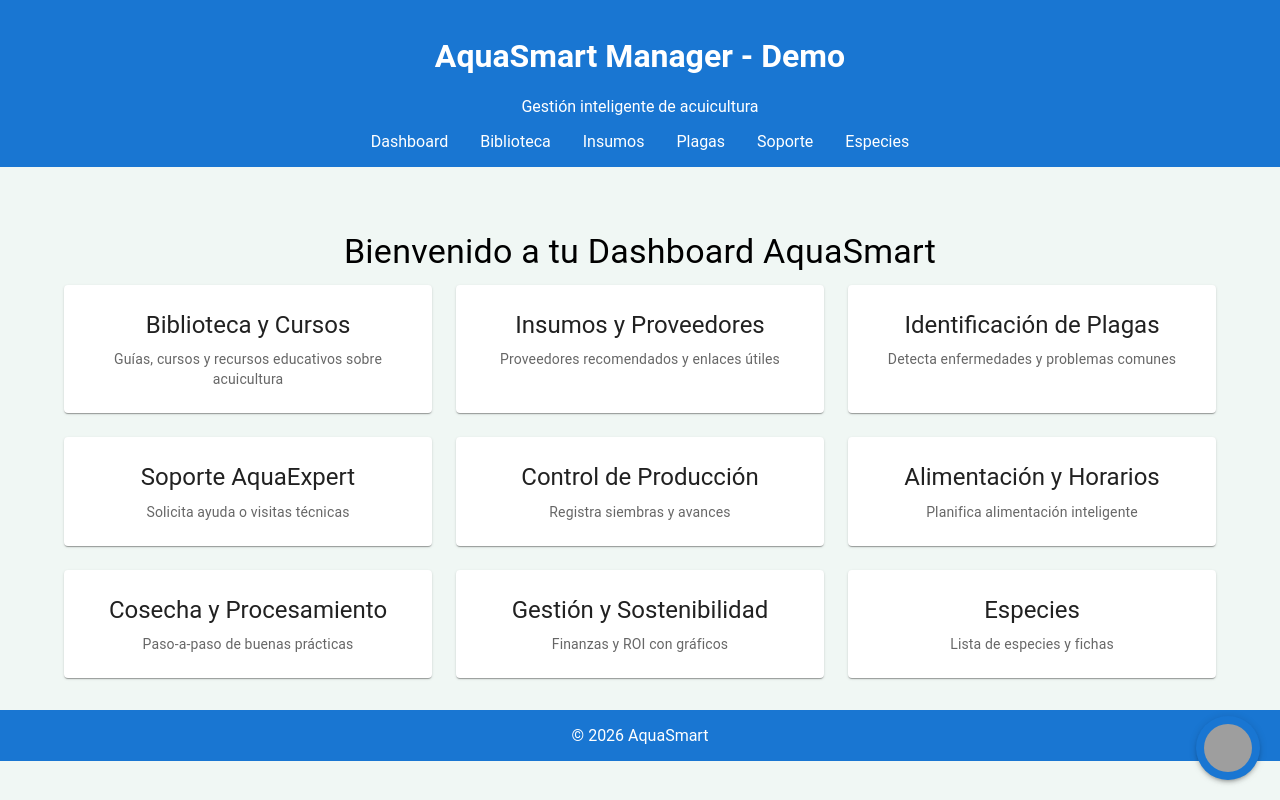
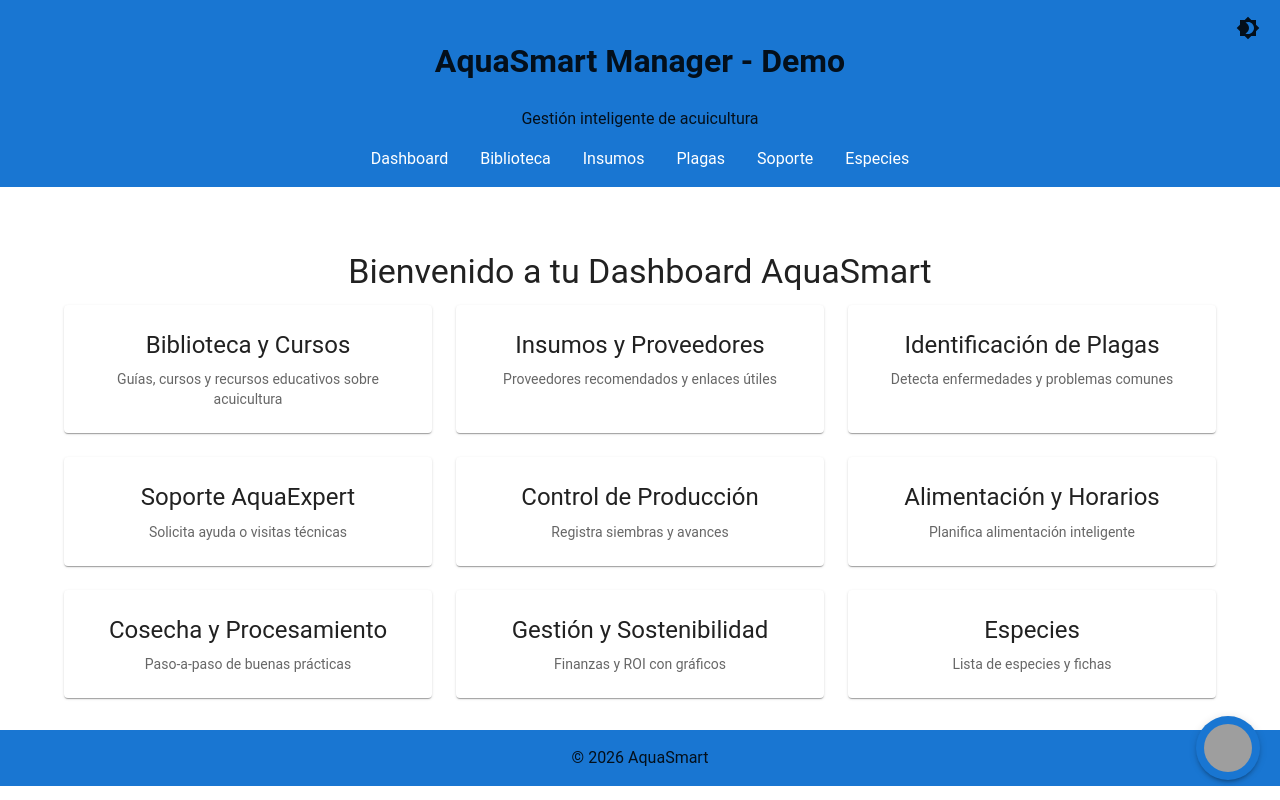
Before and after one commit to Fabianco-ux/aquasmart, a React (Vite) app: page / in a window 1280 px wide. Built offline with nearby package versions, Linux system fonts and the light colour scheme; grey boxes are pictures that could not be loaded.

Commit message:
feat(theme): modo oscuro global con texto aquamarina y toggle sol/luna

```diff
--- a/src/App.tsx
+++ b/src/App.tsx
@@ -1,6 +1,10 @@
 import { Routes, Route, Link } from 'react-router-dom'
+import { IconButton } from '@mui/material'
+import Brightness7Icon from '@mui/icons-material/Brightness7'
+import Brightness4Icon from '@mui/icons-material/Brightness4'
 import ChatbotWidget from './components/ChatbotWidget'
 import { ChatbotProvider } from './context/ChatbotContext'
+import { ThemeProvider, useThemeMode } from './context/ThemeContext'
 import Dashboard from './pages/Dashboard'
 import Biblioteca from './pages/Biblioteca'
 import Insumos from './pages/Insumos'
@@ -14,14 +18,16 @@ import Especies from './pages/Especies'
 import SpeciesPage from './pages/SpeciesPage'
 
 function App() {
+  const { darkMode, toggleTheme } = useThemeMode()
   return (
     <ChatbotProvider>
-    <div style={{ fontFamily: 'Roboto, sans-serif', minHeight: '100vh', background: '#f0f7f4' }}>
+    <div style={{ fontFamily: 'Roboto, sans-serif', minHeight: '100vh' }}>
       <header style={{
         background: '#1976d2',
-        color: 'white',
+        color: 'inherit',
         padding: '1rem',
-        textAlign: 'center'
+        textAlign: 'center',
+        position: 'relative'
       }}>
         <h1>AquaSmart Manager - Demo</h1>
         <p>Gestión inteligente de acuicultura</p>
@@ -33,6 +39,11 @@ function App() {
           <Link to="/soporte" style={{ color: 'white', margin: '0 1rem' }}>Soporte</Link>
           <Link to="/especies" style={{ color: 'white', margin: '0 1rem' }}>Especies</Link>
         </nav>
+        <div style={{ position: 'absolute', top: 8, right: 12 }}>
+          <IconButton aria-label="Toggle theme" onClick={toggleTheme} color="inherit">
+            {darkMode ? <Brightness7Icon /> : <Brightness4Icon />}
+          </IconButton>
+        </div>
       </header>
 
       <main style={{ padding: '2rem' }}>
@@ -53,7 +64,7 @@ function App() {
       </main>
 
       <ChatbotWidget />
-      <footer style={{ textAlign: 'center', padding: '1rem', background: '#1976d2', color: 'white' }}>
+      <footer style={{ textAlign: 'center', padding: '1rem', background: '#1976d2', color: 'inherit' }}>
         © 2026 AquaSmart
       </footer>
     </div>
@@ -61,4 +72,10 @@ function App() {
   )
 }
 
-export default App
+const AppWithTheme = () => (
+  <ThemeProvider>
+    <App />
+  </ThemeProvider>
+)
+
+export default AppWithTheme
--- /dev/null
+++ b/src/context/ThemeContext.tsx
@@ -0,0 +1,53 @@
+import React, { createContext, useContext, useMemo, useState, ReactNode } from 'react'
+import { ThemeProvider as MUIThemeProvider, createTheme, CssBaseline } from '@mui/material'
+
+type ThemeContextValue = {
+  darkMode: boolean
+  toggleTheme: () => void
+}
+
+const ThemeContext = createContext<ThemeContextValue | undefined>(undefined)
+
+export const ThemeProvider = ({ children }: { children: ReactNode }) => {
+  const [darkMode, setDarkMode] = useState<boolean>(false)
+
+  const toggleTheme = () => setDarkMode((v) => !v)
+
+  const theme = useMemo(() => {
+    return createTheme({
+      palette: {
+        mode: darkMode ? 'dark' : 'light',
+        ...(darkMode
+          ? {
+              text: {
+                primary: '#7FFFD4', // aquamarina
+                secondary: '#A7FFE8',
+              },
+              background: {
+                default: '#0e1a1b',
+                paper: '#162527',
+              },
+            }
+          : {}),
+      },
+      typography: {
+        fontFamily: 'Roboto, sans-serif',
+      },
+    })
+  }, [darkMode])
+
+  return (
+    <ThemeContext.Provider value={{ darkMode, toggleTheme }}>
+      <MUIThemeProvider theme={theme}>
+        <CssBaseline />
+        {children}
+      </MUIThemeProvider>
+    </ThemeContext.Provider>
+  )
+}
+
+export const useThemeMode = () => {
+  const ctx = useContext(ThemeContext)
+  if (!ctx) throw new Error('useThemeMode must be used within ThemeProvider')
+  return ctx
+}
```
